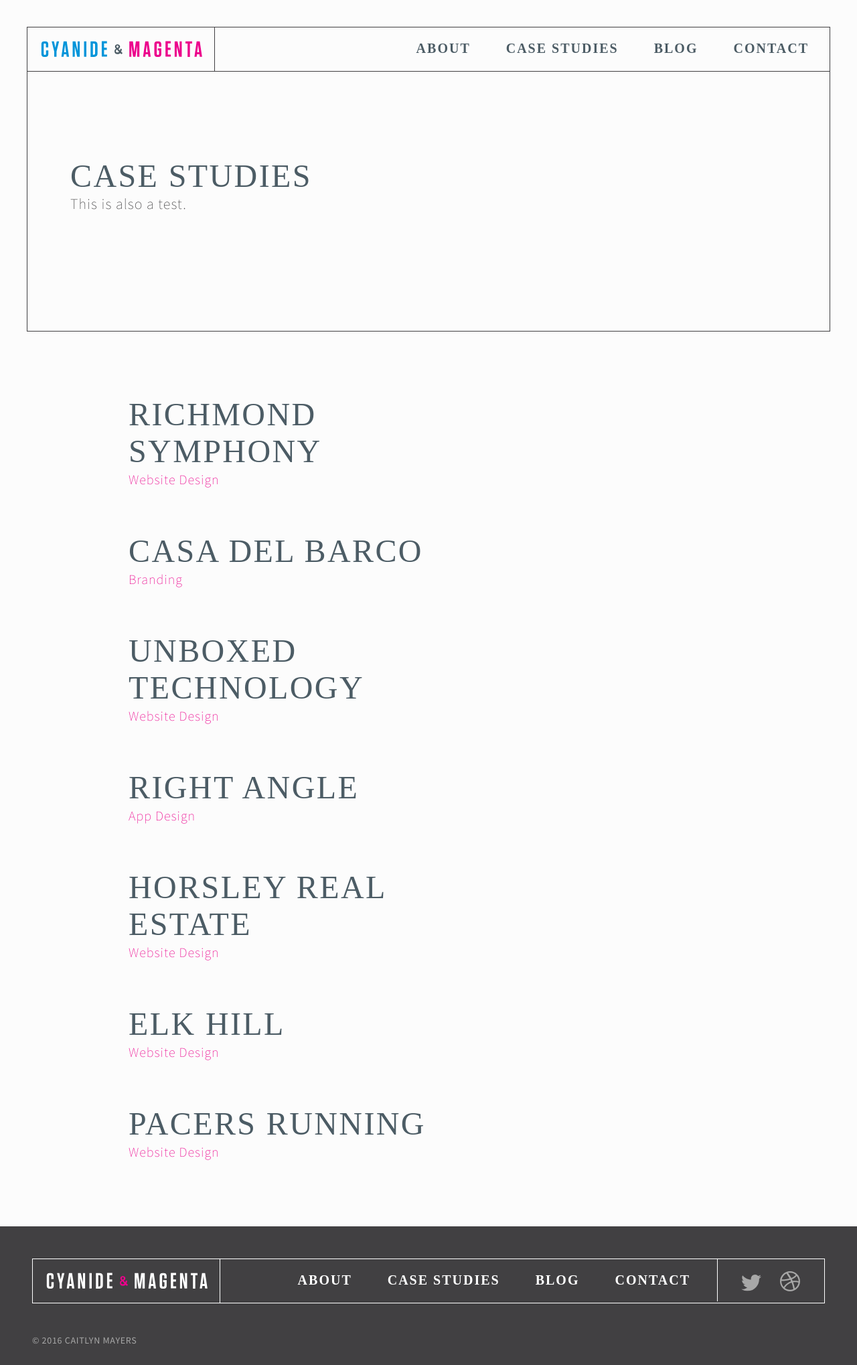
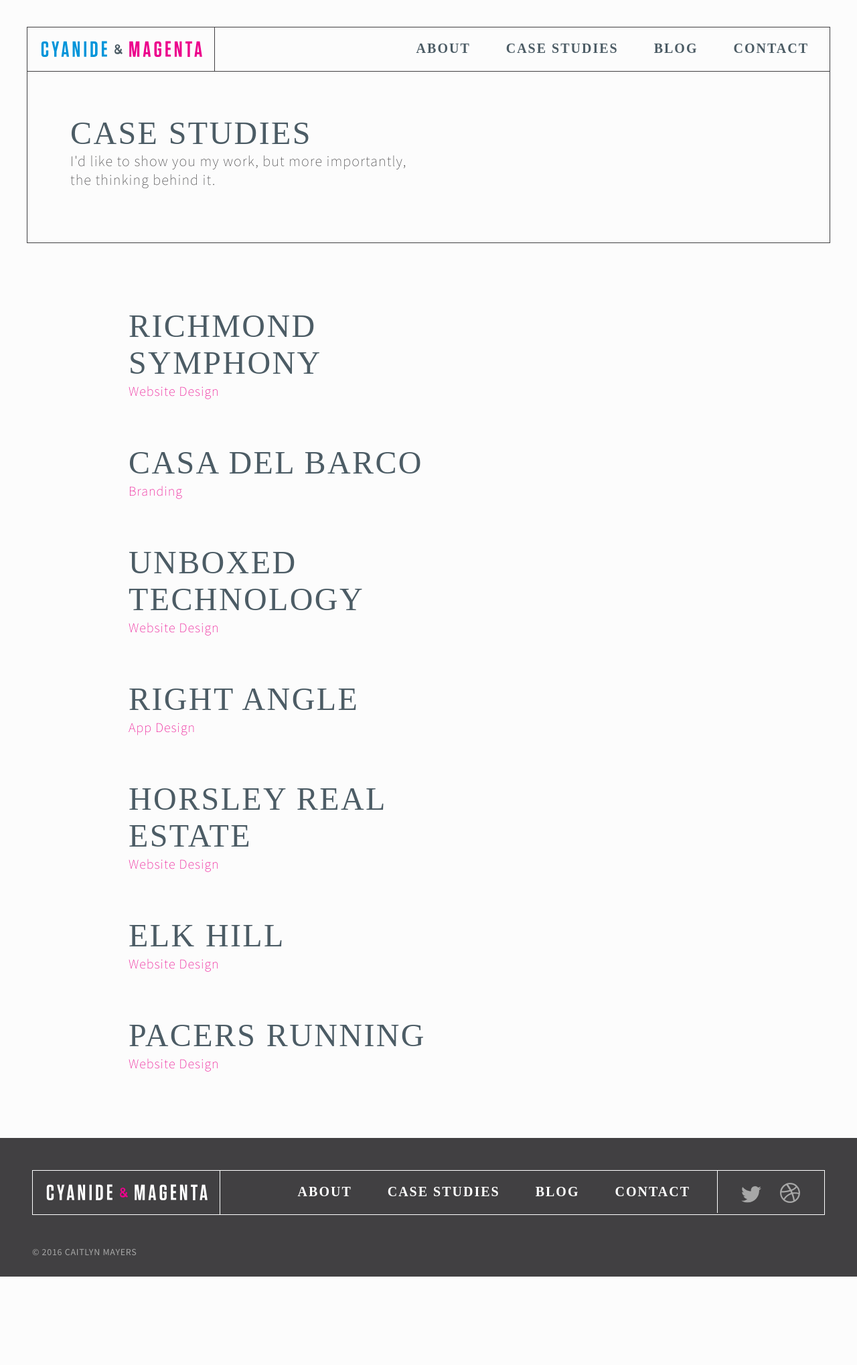
Before and after one commit to caitlynmayers/cyanide-magenta, a Jekyll site: the page built from case-studies.md, in a window 1280 px wide. Shown: the whole page at 67% size. Built offline with Jekyll 4.4.1, drawn with Linux system fonts in a browser that asks for light colours; Markdown is read by kramdown in place of the engine named in the settings; after the commit the page ends 1906 px from its top, so only the background shows below that.

Commit message:
reducing the size of the interior feature area and updating the case study subheading.

```diff
--- a/case-studies.md
+++ b/case-studies.md
@@ -2,7 +2,7 @@
 layout: page
 title: Case Studies
 heading: Case Studies
-subheading: This is also a test.
+subheading: I'd like to show you my work, but more importantly, the thinking behind it.
 weight: 2
 ---
 
--- a/css/main.css
+++ b/css/main.css
@@ -541,7 +541,7 @@
       display: table;
       clear: both; }
   .feature-area .content {
-    padding: 8rem 4rem;
+    padding: 4rem 4rem;
     position: relative;
     width: 55%; }
     .feature-area .content:after {
@@ -551,7 +551,7 @@
     .feature-area .content h1 {
       margin: 0; }
     .feature-area .content h6 {
-      margin-bottom: 3rem; }
+      margin-bottom: 1rem; }
 
 .-home {
   background-image: url(/img/cm.jpg);
@@ -559,6 +559,18 @@
   background-repeat: no-repeat;
   background-size: contain;
   padding-bottom: .25rem; }
+  .-home .content {
+    padding: 8rem 4rem;
+    position: relative;
+    width: 55%; }
+    .-home .content:after {
+      content: "";
+      display: table;
+      clear: both; }
+    .-home .content h1 {
+      margin: 0; }
+    .-home .content h6 {
+      margin-bottom: 3rem; }
 
 .-border--black {
   border: 1px solid #000000; }
```
Also changed, not shown: _scss/modules/_header.scss (+18 -2 lines).
